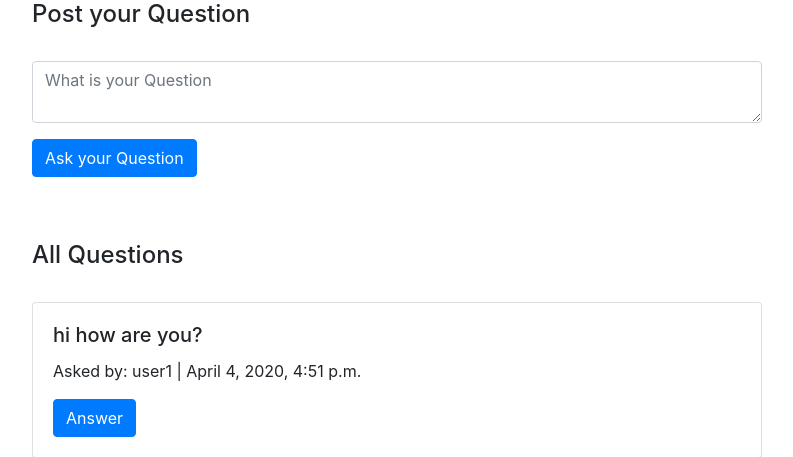
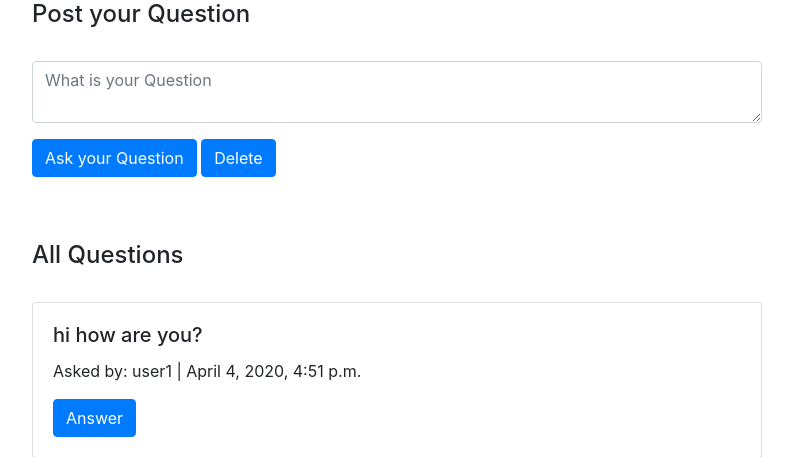
Before and after one commit to safiyakb/ForumApp, a Django app: page /questions/ in a window 1280 px wide. Shown: the part 70-527 px from the top of the page, without its empty margins (243-1036 px from the left). Run offline with Django 3.2, Linux system fonts and the light colour scheme; data comes from the database, SQL or seed files in the repository; both versions use the stored data as it was after the commit; parts of the project's set-up code (start-up, migrations or seed data) failed here and were passed over; some libraries are stand-ins or nearby versions.

Commit message:
added delete feature

```diff
--- a/ForumApp/urls.py
+++ b/ForumApp/urls.py
@@ -15,7 +15,7 @@ Including another URLconf
 """
 from django.contrib import admin
 from django.urls import path
-from quora.views import signup, signin,signout, dashboard, questions,discussion,upvote
+from quora.views import signup, signin,signout, dashboard, questions,discussion,upvote, delete_questions, delete_answers
 
 urlpatterns = [
     path('admin/', admin.site.urls),
@@ -24,7 +24,9 @@ urlpatterns = [
     path('signout/',signout),
     path('dashboard/',dashboard),
     path('questions/',questions),
+    path('delete_questions/<int:question_id>/', delete_questions),
     path('discussion/<int:question_id>/',discussion),
     path('upvote/<int:answer_id>/',upvote),
+    path('delete_answers/<int:answer_id>/',delete_answers),
 
 ]
--- a/quora/templates/dashboard.html
+++ b/quora/templates/dashboard.html
@@ -30,7 +30,11 @@
 						<div class="card-body">
 							<h4 class="card-title">{{ answer.answer }}</h4>
 							<p class="card-text">Answered by: {{ answer.author }} | {{ answer.timestamp }} | Upvotes: {{ answer.upvotes }}</p>
-							<a href="/upvote/{{answer.id}}/" class="btn btn-success">Upvote</a>
+                            <a href="/upvote/{{answer.id}}/" class="btn btn-success">Upvote</a>
+                            {% if answer.author == user %}
+                            <a href="/delete_answers/{{answer.id}}/" class="btn btn-primary">Delete your answer</a>
+
+							{% endif %}
 						</div>
 					</div><br>
 				{% endfor %}
--- a/quora/templates/discussion.html
+++ b/quora/templates/discussion.html
@@ -25,7 +25,7 @@
 					<div class="card">
 						<div class="card-body">
 							<h6 class="card-title">{{ answer.answer }}</h6>
-							<p class="card-text">Answered by: {{ answer.author }} | {{ answer.timestamp }} | Upvotes: {{ answer.upvotes }}</p>
+							<p class="card-text">Answered by: {{ answer.author}} | {{ answer.timestamp }} | Upvotes: {{ answer.upvotes }}</p>
 							<a href="/upvote/{{answer.id}}/" class="btn btn-success">Upvote</a>
 						</div>
 					</div><br>
--- a/quora/templates/question.html
+++ b/quora/templates/question.html
@@ -13,7 +13,8 @@
 
 						<textarea class="form-control" name="question" placeholder="What is your Question"></textarea>
 					</div>
-					<button type="submit" class="btn btn-primary">Ask your Question</button>
+                    <button type="submit" class="btn btn-primary">Ask your Question</button>
+                    <a href="/delete_questions/{{question.id}}/" class="btn btn-primary">Delete</a>
 				</form>
 				<br>
 
@@ -26,7 +27,11 @@
 						<div class="card-body">
 							<h5 class="card-title">{{ question.question }}</h5>
 							<p class="card-text">Asked by: {{ question.author }} | {{ question.timestamp }}</p>
-							<a href="/discussion/{{question.id}}/" class="btn btn-primary">Answer</a>
+                            <a href="/discussion/{{question.id}}/" class="btn btn-primary">Answer</a>
+                            {% if question.author == user %}
+							<a href="/delete_questions/{{question.id}}/" class="btn btn-primary">Delete your question</a>
+							{% endif %}
+
 						</div>
 					</div><br>
 				{% endfor %}
--- a/quora/views.py
+++ b/quora/views.py
@@ -1,4 +1,4 @@
-from django.shortcuts import render, redirect
+from django.shortcuts import render, redirect, get_object_or_404
 from django.contrib.auth.models import User
 from django.contrib.auth import login, authenticate, logout
 from quora.models import Question, Answer, Upvote
@@ -46,8 +46,10 @@ def questions(request):
 			author=request.user
 			)
 		return redirect("/dashboard/")
+
 	all_questions = Question.objects.all().order_by('-timestamp')
 	return render(request, "question.html", {"all_questions":all_questions})
+
 
 def discussion(request, question_id):
 	question = Question.objects.get(pk=question_id)
@@ -63,6 +65,7 @@ def discussion(request, question_id):
 	all_answers = Answer.objects.filter(question=question_id)
 	return render(request, "discussion.html", {"question":question, "all_answers":all_answers})
 
+
 def upvote(request, answer_id):
 	answer = Answer.objects.get(pk=answer_id)
 	upvotes = Upvote.objects.filter(reader=request.user, answer=answer)
@@ -72,3 +75,15 @@ def upvote(request, answer_id):
 		upvote = Upvote.objects.filter(reader=request.user, answer=answer)
 		upvote.save()
 	return redirect(f"/discussion/{answer.question.id}")
+
+def delete_questions(request, question_id):
+	question_instance =  Question.objects.get(pk=question_id)
+	question_instance.delete()
+
+	return redirect("/dashboard/")
+
+def delete_answers(request, answer_id):
+	answer_instance =  Answer.objects.get(pk=answer_id)
+	answer_instance.delete()
+
+	return redirect("/dashboard/")
```
Also changed, not shown: db.sqlite3.
